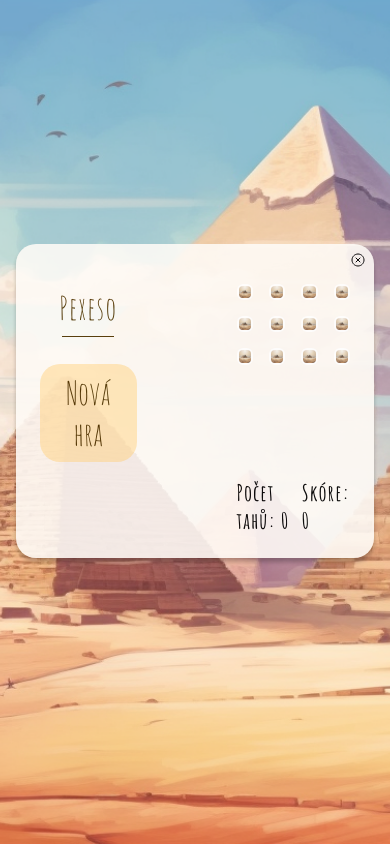
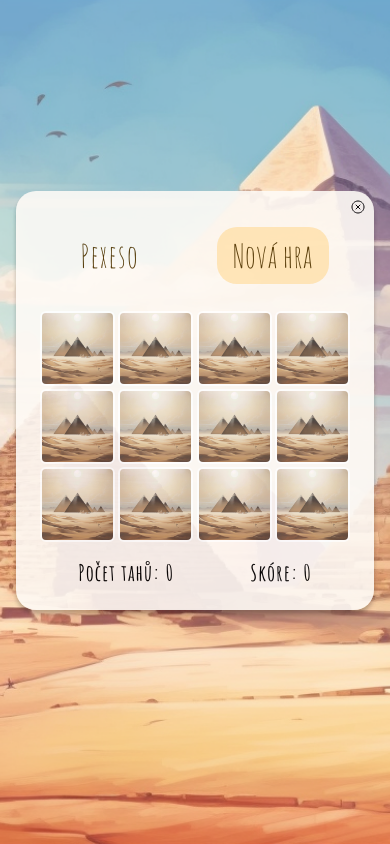
Before and after one commit to evadob/memory-game, a React (Vite) app: page /memory-game in a window 390 px wide. Built offline with nearby package versions, Linux system fonts and the light colour scheme; no server answers.

Commit message:
feat: memorygame media queries

```diff
--- a/src/components/QuizQuestion/QuizQuestion.module.css
+++ b/src/components/QuizQuestion/QuizQuestion.module.css
@@ -5,8 +5,8 @@
 }
 
 .quizPhoto {
-  width: 390px;
-  height: 390px;
+  width: 100%;
+  height: 100%;
   background-color: var(--button-pink-basic);
 }
 
--- a/src/pages/MemoryGame/MemoryGame.module.css
+++ b/src/pages/MemoryGame/MemoryGame.module.css
@@ -85,3 +85,28 @@ button:focus {
   margin-bottom: 1rem;
   font-size: 1.4rem;
 }
+
+@media (max-width: 920px) {
+  .gameComponent {
+    display: flex;
+    flex-direction: column;
+  }
+
+  .cardGrid {
+    gap: 0.2rem;
+  }
+
+  .leftSidebar {
+    flex-direction: row;
+    gap: 1rem;
+    margin-right: 0;
+  }
+
+  h1::after {
+    display: none;
+  }
+
+  .gameInfo {
+    flex-direction: row;
+  }
+}
```
